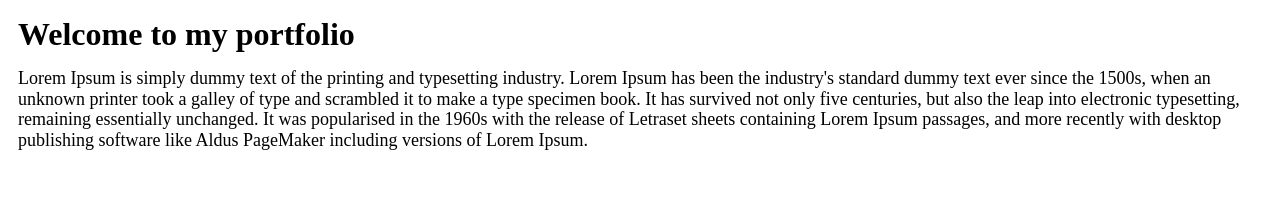
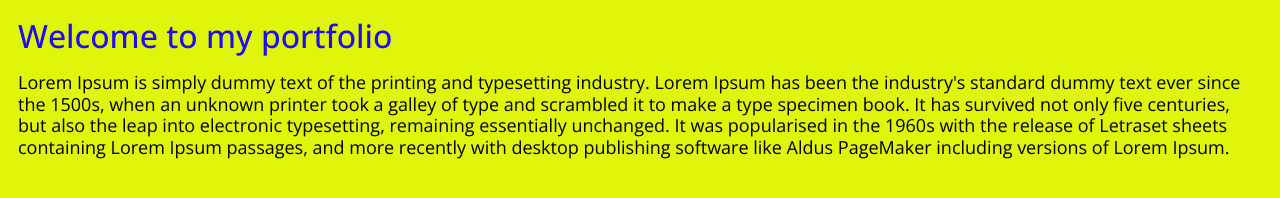
Before and after one commit to Rachelik/RespPortfolio, a plain HTML site: page index.html in a window 1280 px wide. Drawn offline with nearby package versions, Linux system fonts and the light colour scheme.

Commit message:
base structure

```diff
--- a/index.html
+++ b/index.html
@@ -5,10 +5,15 @@
     <meta name="viewport" content="width=device-width, initial-scale=1.0">
     <link rel="stylesheet" href="resetStyle.css">
     <link rel="stylesheet" href="styles.css">
+    <link rel="preconnect" href="https://fonts.googleapis.com">
+    <link rel="preconnect" href="https://fonts.gstatic.com" crossorigin>
+    <link href="https://fonts.googleapis.com/css2?family=Montserrat:wght@100;200;300;400;500;600&family=Open+Sans:ital,wght@0,300..800;1,300..800&display=swap" rel="stylesheet">
     <title>Document</title>
 </head>
 <body>
-    <h1>Welcome to my portfolio</h1>
-    <p>Lorem Ipsum is simply dummy text of the printing and typesetting industry. Lorem Ipsum has been the industry's standard dummy text ever since the 1500s, when an unknown printer took a galley of type and scrambled it to make a type specimen book. It has survived not only five centuries, but also the leap into electronic typesetting, remaining essentially unchanged. It was popularised in the 1960s with the release of Letraset sheets containing Lorem Ipsum passages, and more recently with desktop publishing software like Aldus PageMaker including versions of Lorem Ipsum.</p>
+    <div class="flex-div">
+        <header>Welcome to my portfolio</header>
+        <p>Lorem Ipsum is simply dummy text of the printing and typesetting industry. Lorem Ipsum has been the industry's standard dummy text ever since the 1500s, when an unknown printer took a galley of type and scrambled it to make a type specimen book. It has survived not only five centuries, but also the leap into electronic typesetting, remaining essentially unchanged. It was popularised in the 1960s with the release of Letraset sheets containing Lorem Ipsum passages, and more recently with desktop publishing software like Aldus PageMaker including versions of Lorem Ipsum.</p>
+    </div>
 </body>
 </html>
--- a/styles.css
+++ b/styles.css
@@ -1,14 +1,32 @@
+/* // <uniquifier>: Use a uniquifier for the class name
+// <weight>: Use a value from 300 to 800 */
+
+/* .open-sans-body {
+  font-family: "Open Sans", sans-serif;
+  font-optical-sizing: auto;
+  font-weight: 500;
+  font-style: normal;
+  font-variation-settings: "wdth" 100;
+} */
+
 body {
-    padding: 18px;
+    padding: 1.125rem;
+    font-family: 'Open Sans', system-ui, -apple-system, Roboto, BlinkMacSystemFont, Oxygen, Ubuntu, Cantarell, sans-serif;
+    background-color: #DFF50A;
 }
 
-h1 {
-    font-weight: bold;
+header {
+    font-weight: 500;
     font-size: 2rem;
-    padding-bottom: 1.125rem;
+    font-optical-sizing: auto;
+    padding: 0 0 1.125rem 0;
+    font-variation-settings: "wdth" 100;
+    line-height: 1.125;
+    color: #200af5;
 }
 
 p {
     font-size: 1.125rem;
-    line-height: 1.15;
+    line-height: 1.2;
+    color: black;
 }
```
